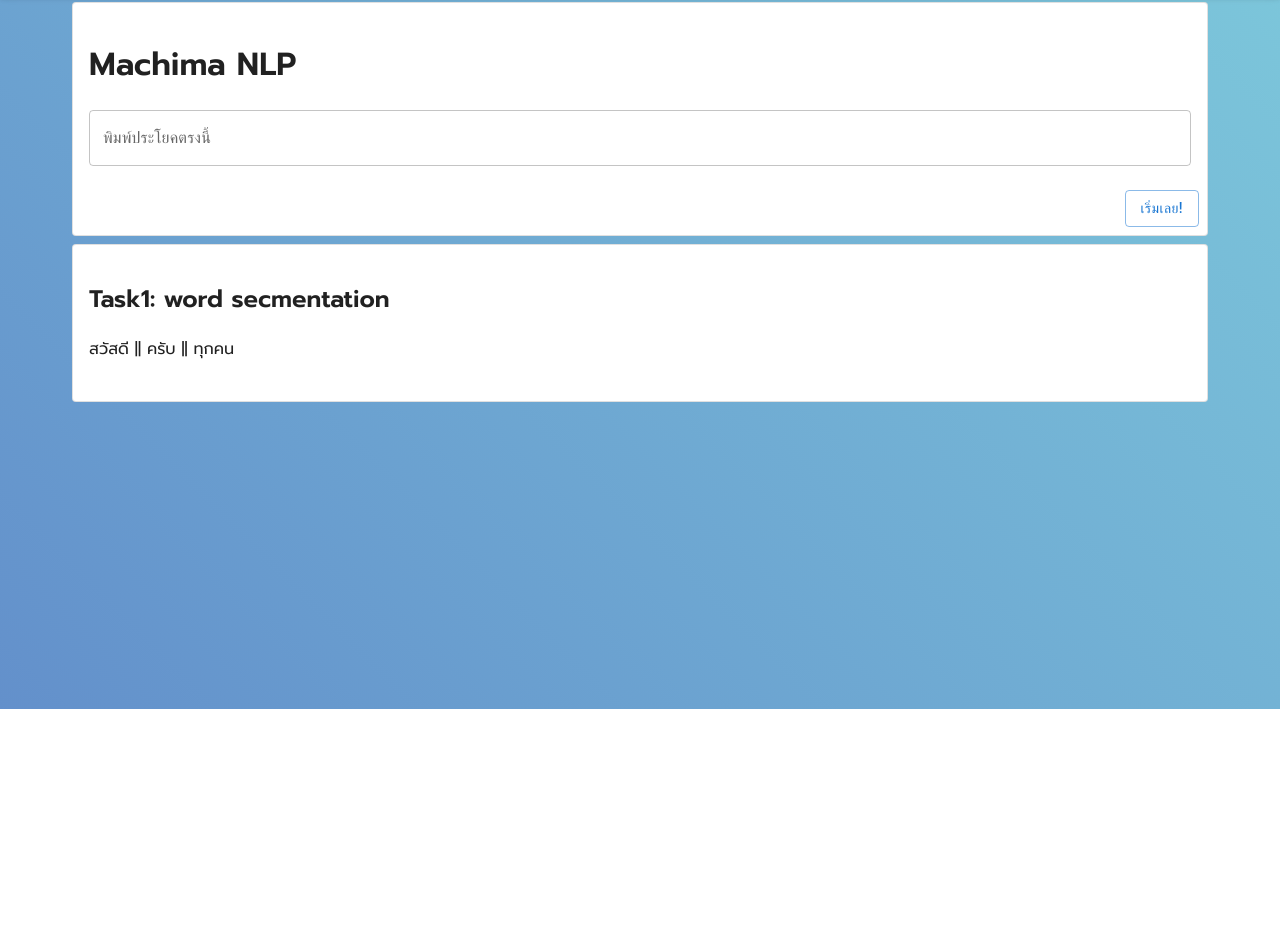
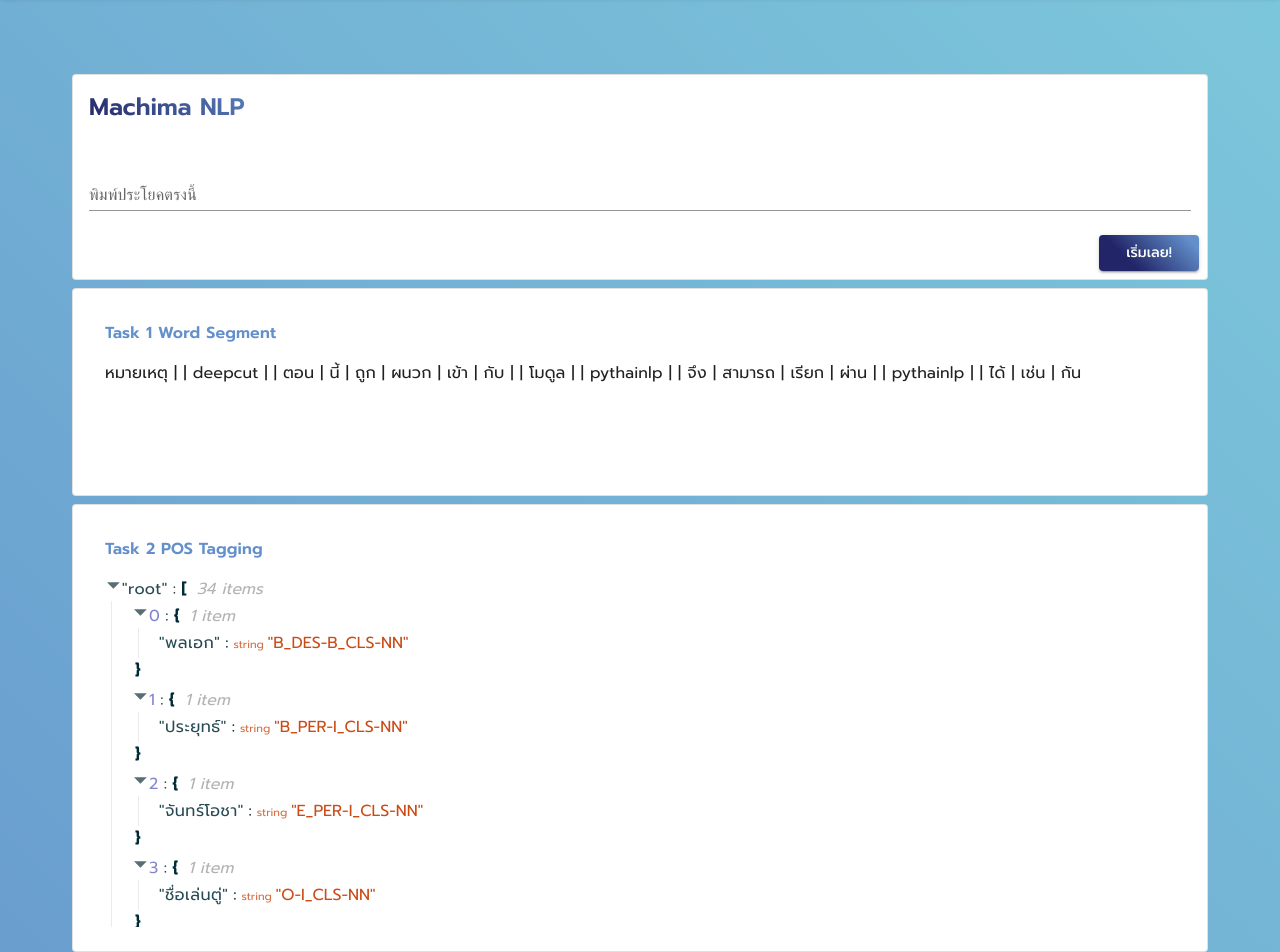
Before and after one commit to SuperAISS2-Bann-Machima/machi_nlp, a React (Create React App) app: page /api in a window 1280 px wide. Shown: the part 91-1043 px from the top of the page. Before the commit the page ends 800 px from the top, so only its background shows below. Built offline with nearby package versions, Linux system fonts and the light colour scheme; a web font is replaced by a local one.

Commit message:
🎨 do apis page

```diff
--- a/package.json
+++ b/package.json
@@ -15,6 +15,7 @@
     "clsx": "^1.1.1",
     "react": "^17.0.2",
     "react-dom": "^17.0.2",
+    "react-json-view": "^1.21.3",
     "react-router-dom": "^6.2.1",
     "react-scripts": "5.0.0",
     "web-vitals": "^2.1.4"
--- a/src/components/layout/NavBar.js
+++ b/src/components/layout/NavBar.js
@@ -96,7 +96,7 @@ const NavBar = () => {
               >
                 {pages.map((page) => (
                   <MenuItem key={page} onClick={() => handleCloseNavMenu(page)} style={{ color: SECONDARY }} sx={{ color: 'red' }} color='red' >
-                    <Typography color={SECONDARY} textAlign="center">{page}</Typography>
+                    <Typography color={SECONDARY} sx={{ fontFamily: 'Prompt' }} textAlign="center">{page}</Typography>
                   </MenuItem>
                 ))}
               </Menu>
@@ -118,7 +118,7 @@ const NavBar = () => {
                 <Button
                   key={page}
                   onClick={() => handleCloseNavMenu(page)}
-                  sx={{ my: 2, color: SECONDARY, display: "block", mx: 1 }}
+                  sx={{ my: 2, color: SECONDARY, display: "block", mx: 1, fontFamily: 'Prompt' }}
                 >
                   {page}
                 </Button>
--- /dev/null
+++ b/src/features/apis/components/ApiInputCard.js
@@ -0,0 +1,44 @@
+import { CardContent, Typography, FormControl, TextField, CardActions } from "@mui/material"
+import Button from "../../../components/common/Button"
+import { makeStyles } from "@mui/styles"
+
+export default function ProductInputCard({
+    onChange = (e) => { },
+    value = '',
+    maxLength = 300
+}) {
+    const classes = useStyles()
+    return (
+        <>
+            <CardContent>
+                <Typography variant="h5" className={classes.header}>
+                    Machima NLP
+                </Typography>
+                <FormControl fullWidth sx={{ s: 1, marginTop: 5 }}>
+                    <TextField
+                        label="พิมพ์ประโยคตรงนี้"
+                        variant='standard'
+                        onChange={e => {
+                            if (e.target.value.length <= maxLength)
+                                onChange(e)
+                        }}
+                        value={value}
+                    />
+                </FormControl>
+            </CardContent>
+            <CardActions sx={{ flexDirection: "row-reverse" }}>
+                <Button title="เริ่มเลย!" sx={{ background: 'linear-gradient(45deg, #222668 30%, #6390CB 90%)', width: 100 }} />
+            </CardActions>
+        </ >
+    )
+}
+
+const useStyles = makeStyles({
+    header: {
+        fontFamily: 'Prompt',
+        fontWeight: 'bolder',
+        background: "-webkit-linear-gradient(45deg, rgba(34,38,104,1) 0%, rgba(34,38,104,1) 0%, rgba(99,144,203,1) 20%)",
+        WebkitBackgroundClip: "text",
+        WebkitTextFillColor: "transparent"
+    },
+})
--- /dev/null
+++ b/src/features/apis/components/ApiOutputCard.js
@@ -0,0 +1,30 @@
+import { CardContent, Typography } from '@mui/material'
+import { PRIMARY } from '../../../constant/colors'
+
+export default function ProductOutputCard({
+    title = 'title',
+    children
+}) {
+    return (
+        <>
+            <CardContent
+                sx={{
+                    minHeight: 150,
+                    maxHeight: 400,
+                    padding: 4,
+                    overflowY: 'auto'
+                }}
+            >
+                <Typography
+                    sx={{
+                        fontWeight: 'bold',
+                        fontFamily: 'Prompt',
+                        color: PRIMARY,
+                        marginBottom: 2
+                    }}
+                >{title}</Typography>
+                {children}
+            </CardContent>
+        </>
+    )
+}
--- a/src/features/apis/controller/index.js
+++ b/src/features/apis/controller/index.js
@@ -1,4 +1,4 @@
-import { useContext, createContext } from "react";
+import { useContext, createContext, useState } from "react";
 
 const context = createContext()
 
@@ -7,16 +7,21 @@ export const useController = () => new Controller(useContext(context))
 class Controller {
     constructor(context) {
         this.context = context
-        this.test = 'APIS Page'
+
+        this.paragraph = context.paragraph
+        this.setParagraph = context.setParagraph
     }
 }
 
 
 export function APISProvider({ children }) {
+
+    const [paragraph, setParagraph] = useState('')
+
     return (
         <context.Provider
             value={{
-
+                paragraph, setParagraph
             }}
         >
             {children}
--- a/src/features/apis/index.js
+++ b/src/features/apis/index.js
@@ -1,60 +1,113 @@
 import { withController } from "../../hoc/withController";
 import { useController, APISProvider } from "./controller";
-import { makeStyles } from "@mui/styles";
 import * as React from "react";
 import Box from "@mui/material/Box";
 import Card from "@mui/material/Card";
-import CardActions from "@mui/material/CardActions";
-import CardContent from "@mui/material/CardContent";
-import Button from "@mui/material/Button";
-import FormControl from "@mui/material/FormControl";
-import InputLabel from "@mui/material/InputLabel";
-import OutlinedInput from "@mui/material/OutlinedInput";
 import Container from "@mui/material/Container";
-
-const card = (
-  <React.Fragment>
-    <CardContent>
-      <h1>Machima NLP</h1>
-      <FormControl fullWidth sx={{ s: 1 }}>
-        <InputLabel htmlFor="outlined-adornment-amount">
-          พิมพ์ประโยคตรงนี้
-        </InputLabel>
-        <OutlinedInput id="outlined-adornment-amount" label="Amount" />
-      </FormControl>
-    </CardContent>
-    <CardActions sx={{ flexDirection: "row-reverse" }}>
-      <Button variant="outlined">เริ่มเลย!</Button>
-    </CardActions>
-  </React.Fragment>
-);
-
-const card_api = (
-  <React.Fragment>
-    <CardContent>
-      <h2>Task1: word secmentation</h2>
-      <p>สวัสดี || ครับ || ทุกคน</p>
-    </CardContent>
-  </React.Fragment>
-);
+import { Typography } from "@mui/material";
+import ApiInputCard from "./components/ApiInputCard";
+import ApiOutputCard from "./components/ApiOutputCard";
+import ReactJson from "react-json-view";
 
 function APIS() {
   const controller = useController();
 
   return (
-    <Container>
+    <Container sx={{ my: 10, fontFamily: 'Prompt' }}>
+      {/* API INPUT */}
       <Box>
         <Card variant="outlined" sx={{ m: 1 }}>
-          {card}
+          <ApiInputCard
+            onChange={e => controller.setParagraph(e.target.value)}
+            value={controller.paragraph}
+            maxLength={300}
+          />
         </Card>
       </Box>
+
+      {/* Task1 */}
       <Box>
         <Card variant="outlined" sx={{ m: 1 }}>
-          {card_api}
+          <ApiOutputCard title="Task 1 Word Segment">
+            <Typography sx={{ fontFamily: 'Prompt' }}>
+              หมายเหตุ | | deepcut | | ตอน | นี้ | ถูก | ผนวก | เข้า | กับ | | โมดูล | | pythainlp | | จึง | สามารถ | เรียก | ผ่าน | | pythainlp | | ได้ | เช่น | กัน
+            </Typography >
+          </ApiOutputCard>
         </Card>
       </Box>
+      {/* Task1 */}
+
+      {/* Task2 */}
+      <Box>
+        <Card variant="outlined" sx={{ m: 1 }}>
+          <ApiOutputCard title="Task 2 POS Tagging">
+            <OutputJson>
+              <ReactJson src={tmp_json} />
+            </OutputJson>
+          </ApiOutputCard>
+        </Card>
+      </Box>
+      {/* Task2 */}
+
+      {/* Task3 */}
+      <Box>
+        <Card variant="outlined" sx={{ m: 1 }}>
+          <ApiOutputCard title="Task 3 NER">
+            <OutputJson>
+              <ReactJson src={tmp_json} />
+            </OutputJson>
+          </ApiOutputCard>
+        </Card>
+      </Box>
+      {/* Task3 */}
+
+      {/* Task4 */}
+      <Box>
+        <Card variant="outlined" sx={{ m: 1 }}>
+          <ApiOutputCard title="Task 4 Sentence Segment">
+            <Typography sx={{ fontFamily: 'Prompt' }}>
+              หมายเหตุ | | deepcut ตอนนี้ถูกผนวกเข้ากับโมดูล pythainlp | | จึงสามารถเรียกผ่าน pythainlp ได้ | | เช่นกัน
+            </Typography>
+          </ApiOutputCard>
+        </Card>
+      </Box>
+      {/* Task4 */}
     </Container>
   );
 }
 
+const OutputJson = ({ children }) => (
+  <div
+    style={{
+      width: '100%',
+      height: '350px',
+      overflowY: 'auto'
+    }}
+  >
+    {children}
+  </div>
+)
+
+const tmp_json = [{ 'พลเอก': 'B_DES-B_CLS-NN' }, { 'ประยุทธ์': 'B_PER-I_CLS-NN' }, { 'จันทร์โอชา': 'E_PER-I_CLS-NN' }, {
+  'ชื่อเล่นตู่':
+    'O-I_CLS-NN'
+}, { 'เป็น': 'O-I_CLS-VV' }, { 'นักการเมือง': 'O-I_CLS-NN' }, { 'และ': 'O-I_CLS-CC' }, {
+  'อดีตนายทหารบก':
+    'O-I_CLS-NN'
+}, { 'ชาวไทย': 'O-I_CLS-VV' }, { 'อดีตหัวหน้า': 'O-I_CLS-NN' }, { 'คณะรักษาความสงบแห่งชาติ': 'B_ORG-I_CLS-NN' },
+{ 'ซึ่งก่อรัฐประหาร': 'O-I_CLS-CC' }, { 'ใน': 'O-I_CLS-PS' }, { 'ประเทศไทย': 'B_LOC-I_CLS-NN' }, { 'พ.ศ.': 'B_DTM-I_CLS-NN' },
+{ '2557': 'E_DTM-E_CLS-NU' }, { 'และ': 'O-B_CLS-CC' }, { 'เป็น': 'O-I_CLS-VV' }, { 'คณะรัฐประหาร': 'O-E_CLS-NN' }, {
+  'ที่':
+    'O-B_CLS-CC'
+}, { 'ปกครอง': 'O-I_CLS-VV' }, { 'ประเทศไทย': 'B_LOC-I_CLS-NN' }, { 'ในปี': 'B_DTM-I_CLS-NN' }, {
+  '2557':
+    'E_DTM-I_CLS-NU'
+}, { 'ถึง': 'O-I_CLS-PS' }, { '2562': 'B_DTM-I_CLS-NU' }, { 'เป็น': 'O-I_CLS-VV' }, {
+  'นายกรัฐมนตรีไทย':
+    'O-I_CLS-NN'
+}, { 'คนที่': 'O-I_CLS-CL' }, { '29': 'B_NUM-I_CLS-NU' }, { 'และ': 'O-I_CLS-CC' }, {
+  'รัฐมนตรีว่าการ':
+    'O-I_CLS-NN'
+}, { 'กระทรวงกลาโหม': 'B_ORG-I_CLS-NN' }, { 'คนปัจจุบัน': 'O-E_CLS-AJ' }]
+
 export default withController(APISProvider)(APIS);
```
Also changed, not shown: 1 other file (tests, documents, lock files or other folders).
